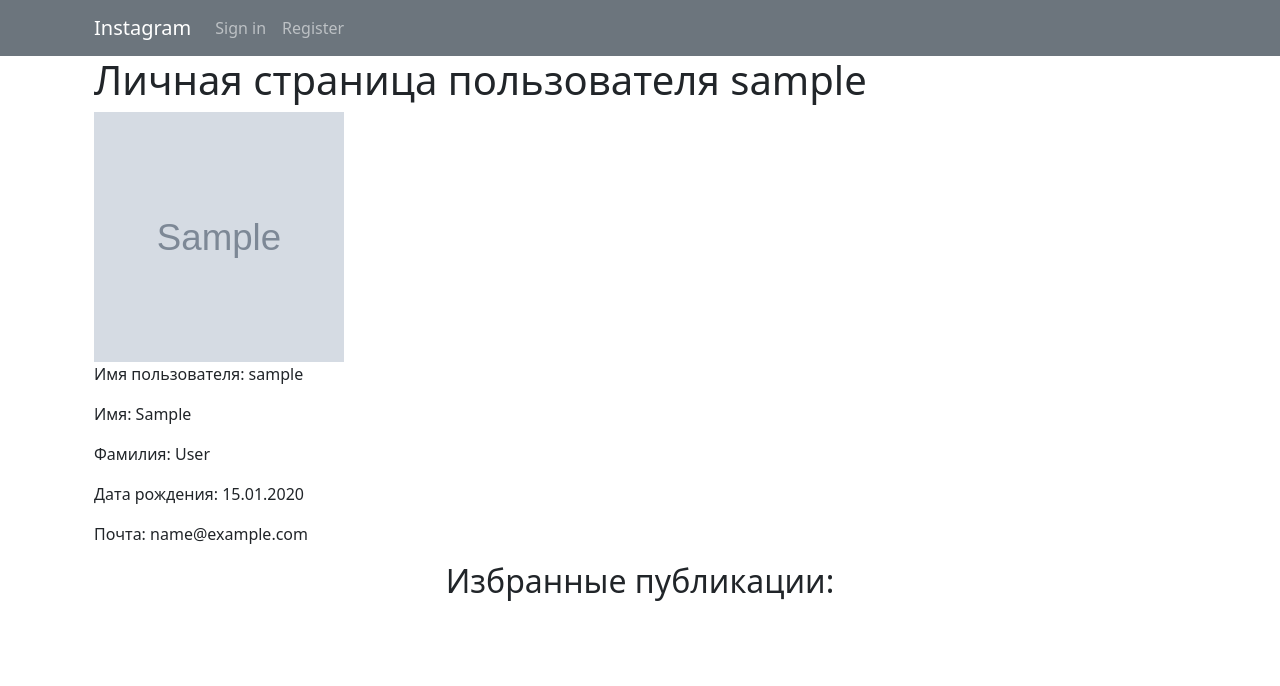
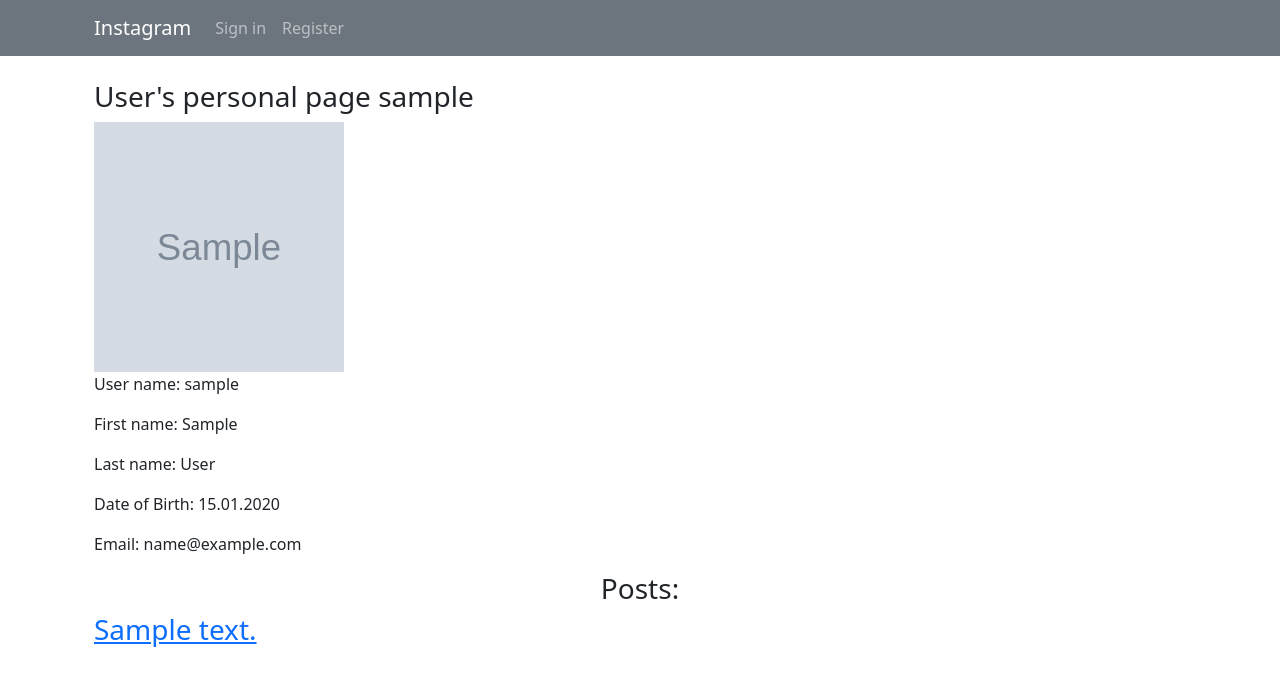
Before and after one commit to tenirina/homework_71_irina_ten, a Django app: template instagram/accounts/templates/user_detail.html in a window 1280 px wide. Shown: the top 686 px of the page. Run offline with Django 4.2, Linux system fonts and the light colour scheme; tables that the repository leaves empty hold one stand-in row (values such as "Sample post"); the template is opened without the code that fills it: values that come from a table or form of the project are taken from there, most other values are stand-ins (such as "Sample title", 1, 10 or a date in 2020); grey boxes marked "Sample" are stand-in pictures; some libraries are stand-ins or nearby versions.

Commit message:
Iprovement
Добавлена страница детального просмотра и редактирования профиля, исправлена ошибка отображения основных данных на странице профиля.

```diff
--- a/instagram/accounts/templates/user_detail.html
+++ b/instagram/accounts/templates/user_detail.html
@@ -1,45 +1,23 @@
 {% extends 'base.html' %}
 
-
-
-{% block title %}Пользователь{% endblock %}
-
-
+{% block title %} Profile {% endblock %}
 
 {% block menu %}
-
-    <li><a href="{% url 'change' user_obj.pk %}">Редактировать</a></li>
-
-    <li><a href="#">Смена пароля</a></li>
-
+    <li class="nav-item"><a class="nav-link " href="{% url 'change' user_obj.pk %}">Update</a></li>
 {% endblock %}
 
+{% block content %}
+    <br>
+    <h3>User's personal page {{ user_obj.get_full_name|default:user_obj.username }}</h3>
+    {% if user_obj.avatar %}
+        <img class="avatar" src="{{ user_obj.avatar.url }}" width="250" height="250" alt="user picture">
+    {% endif %}
+    <p>User name: {{ user_obj.username }}</p>
+    <p>First name: {{ user_obj.first_name }}</p>
+    <p>Last name: {{ user_obj.last_name }}</p>
+    <p>Date of Birth: {{ user_obj.profile.birth_date|date:'d.m.Y' }}</p>
+    <p>Email: {{ user_obj.email }}</p>
 
-
-{% block content %}
-
-    <h1>Личная страница пользователя {{ user_obj.get_full_name|default:user_obj.username }}</h1>
-
-    {% if user_obj.profile.avatar %}
-
-        <img class="avatar" src="{{ user_obj.profile.avatar.url }}" width="250" height="250" alt="user picture">
-
-    {% endif %}
-
-    <p>Имя пользователя: {{ user_obj.username }}</p>
-
-    <p>Имя: {{ user_obj.first_name }}</p>
-
-    <p>Фамилия: {{ user_obj.last_name }}</p>
-
-    <p>Дата рождения: {{ user_obj.profile.birth_date|date:'d.m.Y' }}</p>
-
-    <p>Почта: {{ user_obj.email }}</p>
-
-
-
-    <h2 class="text-center clear">Избранные публикации:</h2>
-
-    {% include 'partial/article_list.html' %}
-
+    <h3 class="text-center clear">Posts:</h3>
+    {% include 'partial/posts_list.html' %}
 {% endblock %}
--- a/instagram/posts/urls.py
+++ b/instagram/posts/urls.py
@@ -1,6 +1,6 @@
 from django.urls import path
 
-from posts.views import IndexView
+from posts.views.base import IndexView
 
 urlpatterns = [
     path('', IndexView.as_view(), name='index'),
--- a/instagram/posts/views.py
+++ b/instagram/posts/views/base.py
@@ -1,5 +1,4 @@
 from django.contrib.auth.mixins import LoginRequiredMixin
-
 from django.views.generic import ListView
 
 from posts.models import Post
--- a/instagram/templates/base.html
+++ b/instagram/templates/base.html
@@ -22,6 +22,7 @@
                         <li class="nav-item"> <span class="nav-link "> Hi, {{ user.username }} </span></li>
                         <li class="nav-item "><a class="nav-link" href="{% url 'logout' %}">Sign out</a></li>
                         <li class="nav-item "><a class="nav-link" href="{% url 'profile' user.pk %}">Profile</a></li>
+                        {% block menu %}{% endblock %}
                     {% else %}
                        <li class="nav-item">
                            <a class="nav-link " href="{% url 'login' %}">Sign in</a>
--- /dev/null
+++ b/instagram/templates/partial/posts_list.html
@@ -0,0 +1,28 @@
+{% if is_paginated %}
+    {% include 'partial/pagination.html' %}
+{% endif %}
+
+{% for post in posts %}
+    <div class="box">
+        <h3><a href="{% url 'profile' user_obj.pk %}">{{ post.description }}</a></h3>
+<!--        <p>-->
+<!--            <label for="selected_articles-{{ article.pk }}">Select:</label>-->
+<!--            <input type="checkbox" name="selected_articles"-->
+<!--                   id="selected_articles-{{ article.pk }}" value="{{ article.pk }}">-->
+<!--        </p>-->
+<!--        <p>Статус: ({{ article.get_status_display }})</p>-->
+<!--        <p>Published at: {{ article.publish_at|date:"d.m.Y H:i:s" }}</p>-->
+<!--        {% if perms.webapp.change_article or article.author == request.user %}-->
+<!--            <p><a href="{% url 'article_update' article.pk %}">Update</a></p>-->
+<!--        {% endif %}-->
+<!--        {% if perms.webapp.delete_article or article.author == request.user %}-->
+<!--            <p><a href="{% url 'article_delete' article.pk %}">Delete</a></p>-->
+<!--        {% endif %}-->
+    </div>
+{% empty %}
+    <h2 class="text-center">No posts</h2>
+{% endfor %}
+
+{% if is_paginated %}
+     {% include 'partial/pagination.html' %}
+{% endif %}
```
Also changed, not shown: instagram/accounts/templates/user_change.html (+4 -23 lines), instagram/accounts/views.py (+41 -2 lines), instagram/templates/partial/form.html (added, +19 -0 lines), instagram/accounts/forms.py (line endings or trailing spaces), instagram/posts/views/__init__.py (added), instagram/uploads/avatars/20200423111409_IMG_0279.jpg (added).
